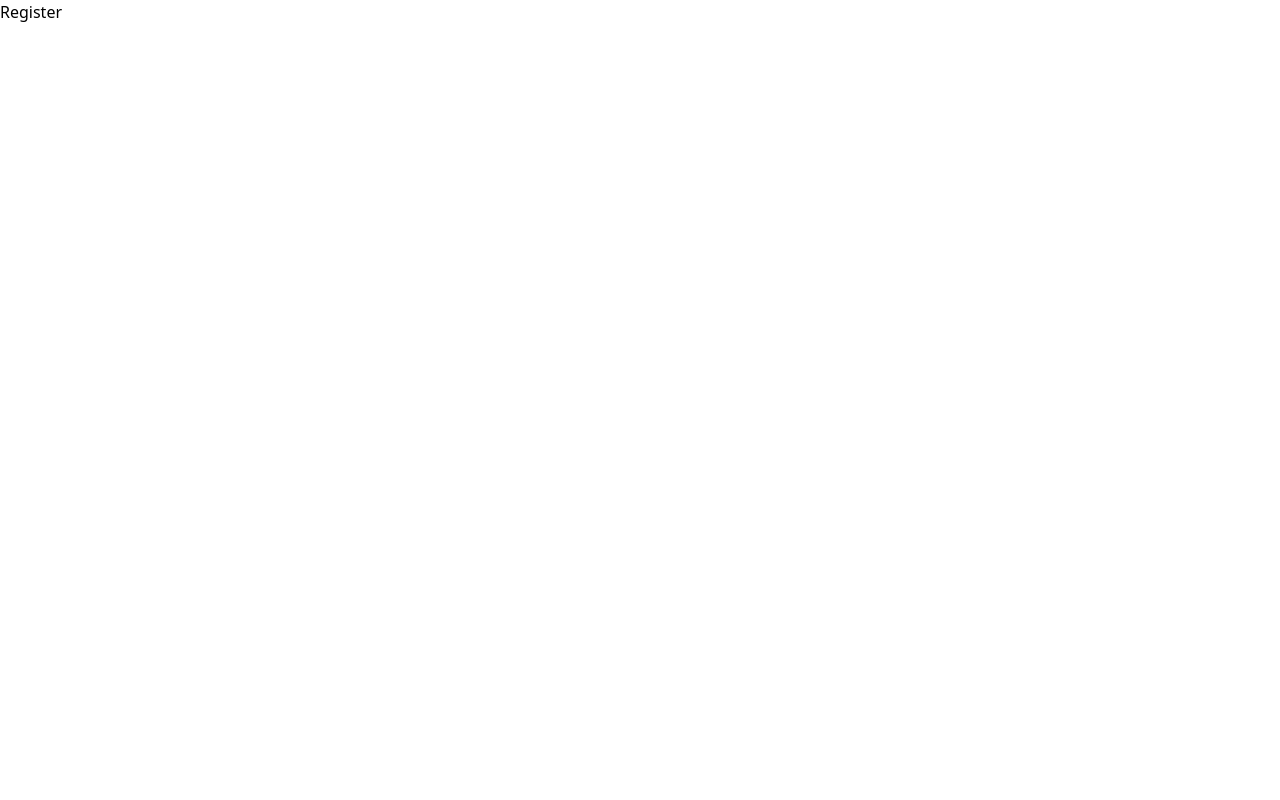
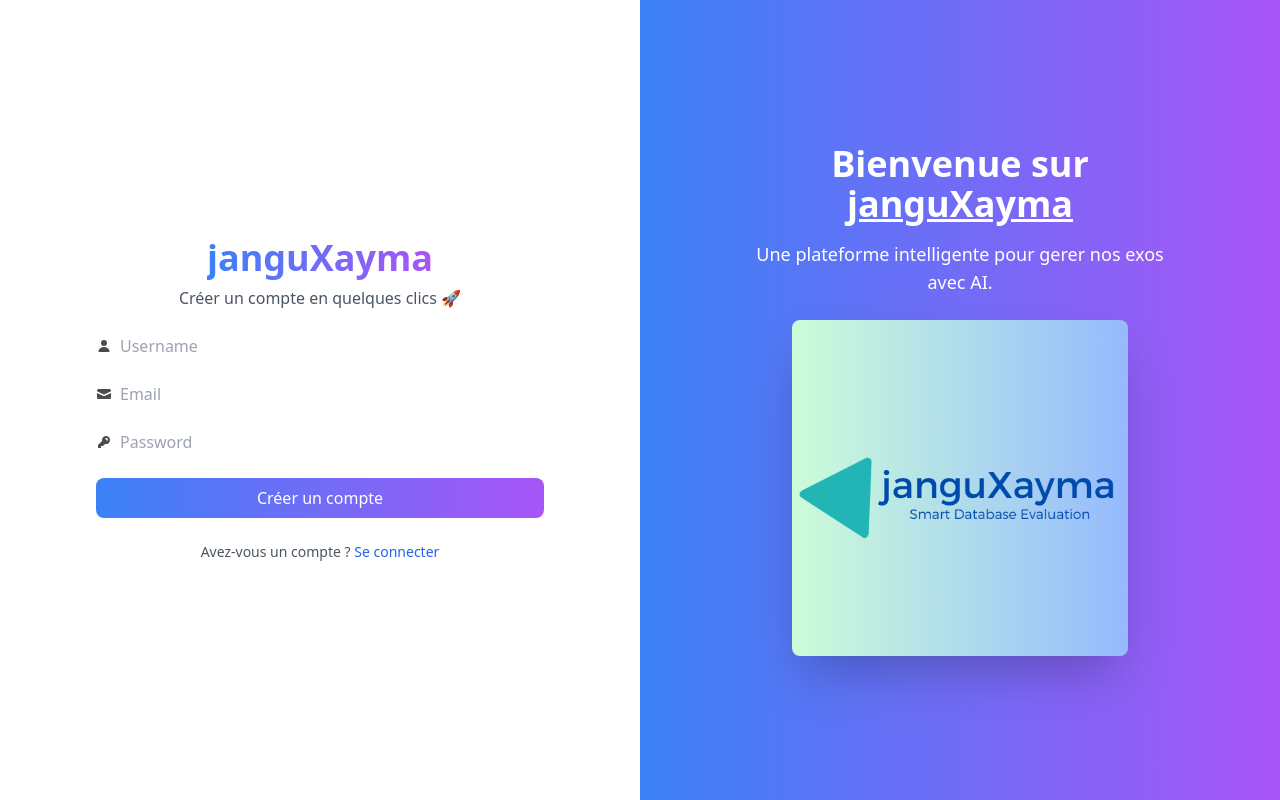
Before and after one commit to OmarDIOP0/file-management, a React (Create React App) app in the folder frontend/: page /register in a window 1280 px wide. Built offline with nearby package versions, Linux system fonts and the light colour scheme.

Commit message:
implementation register 🔐

```diff
--- a/frontend/src/pages/auth/Register.jsx
+++ b/frontend/src/pages/auth/Register.jsx
@@ -1,7 +1,174 @@
-import React from 'react'
+import React, { useState } from 'react';
+import {useMutation} from '@tanstack/react-query';
+import axios from 'axios';
+import { useNavigate } from 'react-router-dom';
+import APIURL from '../../utils/apiurl';
+import janguXayma from "../../assets/janguXayma.png";
 
-export default function Register() {
-  return (
-    <div>Register</div>
-  )
-}
+const Register = () => {
+    const [formData,setFormDate] = useState({
+        username:'',
+        email:'',
+        password:'',
+        confirmPassword:''
+    });
+    const navigate = useNavigate();
+
+    //Use Mutation for registration
+    const registerMutation = useMutation({
+        mutationFn: async (formData) => {
+            const response = await axios.post(`${APIURL}/auth/register/`,formData);
+            return response.data;
+        },
+        onSuccess: () => {
+            alert('Inscription réussie !');
+            navigate('/login');
+        },
+        onError: (error) => {
+            alert(`Erreur lors de l'inscription : ${error.message}`);
+        }
+    });
+
+    const handleSubmit  = (e) =>{
+        e.preventDefault();
+        registerMutation.mutate(formData);
+    }
+
+    const handleChange = (e) => {
+        const { name, value } = e.target;
+        setFormDate({
+            ...formData,
+            [name]: value
+        });
+    }
+    return (
+        <div className="min-h-screen flex flex-col lg:flex-row sm:flex-col overflow-hidden">
+          {/* Partie gauche : Formulaire de connexion */}
+          <div className="w-full lg:w-1/2 flex items-center justify-center p-8 bg-white">
+            <div className="max-w-md w-full space-y-6">
+              {/* Logo */}
+              <div className="text-center">
+                <span className="text-4xl font-bold bg-gradient-to-r from-blue-500 to-purple-500 bg-clip-text text-transparent">
+                janguXayma
+                </span>
+                <p className="mt-2 text-gray-600">Créer un compte en quelques clics 🚀</p>
+              </div>
+
+              {/* Formulaire de connexion */}
+              <form className="space-y-6" onSubmit={handleSubmit}>
+                {/* Champ Name */}
+                <div>
+                  <label className="w-full input input-bordered input-info flex items-center gap-2">
+                    <svg
+                      xmlns="http://www.w3.org/2000/svg"
+                      viewBox="0 0 16 16"
+                      fill="currentColor"
+                      className="h-4 w-4 opacity-70"
+                    >
+                      <path d="M8 8a3 3 0 1 0 0-6 3 3 0 0 0 0 6ZM12.735 14c.618 0 1.093-.561.872-1.139a6.002 6.002 0 0 0-11.215 0c-.22.578.254 1.139.872 1.139h9.47Z" />
+                    </svg>
+                    <input
+                      type="text"
+                      name="username"
+                      className="grow"
+                      placeholder="Username"
+                      value={formData.username}
+                      onChange={handleChange}
+                      required
+                    />
+                  </label>
+                </div>
+
+                {/* Champ Email */}
+                <div>
+                  <label className="w-full input input-bordered input-secondary flex items-center gap-2">
+                    <svg
+                      xmlns="http://www.w3.org/2000/svg"
+                      viewBox="0 0 16 16"
+                      fill="currentColor"
+                      className="h-4 w-4 opacity-70"
+                    >
+                      <path d="M2.5 3A1.5 1.5 0 0 0 1 4.5v.793c.026.009.051.02.076.032L7.674 8.51c.206.1.446.1.652 0l6.598-3.185A.755.755 0 0 1 15 5.293V4.5A1.5 1.5 0 0 0 13.5 3h-11Z" />
+                      <path d="M15 6.954 8.978 9.86a2.25 2.25 0 0 1-1.956 0L1 6.954V11.5A1.5 1.5 0 0 0 2.5 13h11a1.5 1.5 0 0 0 1.5-1.5V6.954Z" />
+                    </svg>
+                    <input
+                      type="email"
+                      name="email"
+                      className="grow"
+                      placeholder="Email"
+                      value={formData.email}
+                      onChange={handleChange}
+                      required
+                    />
+                  </label>
+                </div>
+
+                {/* Champ Mot de passe */}
+                <div>
+                  <label className="w-full input input-bordered input-primary flex items-center gap-2">
+                    <svg
+                      xmlns="http://www.w3.org/2000/svg"
+                      viewBox="0 0 16 16"
+                      fill="currentColor"
+                      className="h-4 w-4 opacity-70"
+                    >
+                      <path
+                        fillRule="evenodd"
+                        d="M14 6a4 4 0 0 1-4.899 3.899l-1.955 1.955a.5.5 0 0 1-.353.146H5v1.5a.5.5 0 0 1-.5.5h-2a.5.5 0 0 1-.5-.5v-2.293a.5.5 0 0 1 .146-.353l3.955-3.955A4 4 0 1 1 14 6Zm-4-2a.75.75 0 0 0 0 1.5.5.5 0 0 1 .5.5.75.75 0 0 0 1.5 0 2 2 0 0 0-2-2Z"
+                        clipRule="evenodd"
+                      />
+                    </svg>
+                    <input
+                      type="password"
+                      name="password"
+                      className="grow"
+                      placeholder="Password"
+                      value={formData.password}
+                      onChange={handleChange}
+                      required
+                    />
+                  </label>
+                </div>
+
+                {/* Bouton de connexion */}
+                <div>
+                  <button
+                    type="submit"
+                    className="w-full bg-gradient-to-r from-blue-500 to-purple-500 text-white py-2 px-4 rounded-lg hover:bg-gradient-to-r hover:from-blue-600 hover:to-purple-600 focus:ring-2 focus:ring-blue-500 focus:ring-offset-2 transition duration-200"
+                    disabled={registerMutation.isPending}
+                  >
+                    {registerMutation.isPending ? 'Chargement...' : 'Créer un compte'}
+                  </button>
+                </div>
+              </form>
+
+              {/* Lien vers la page de connexion */}
+              <p className="text-sm text-gray-600 text-center">
+                Avez-vous un compte ?{' '}
+                <a href="/login" className="cursor-pointer text-blue-600 hover:text-blue-500">
+                  Se connecter
+                </a>
+              </p>
+            </div>
+          </div>
+
+          {/* Partie droite : Design coloré avec image et texte */}
+          <div className="w-full lg:w-1/2 bg-gradient-to-r from-blue-500 to-purple-500 flex items-center justify-center p-8">
+            <div className="text-center text-white max-w-md">
+              <h2 className="text-4xl font-bold mb-4">
+                Bienvenue sur <span className="underline">janguXayma</span>
+              </h2>
+              <p className="text-lg mb-6">
+                Une plateforme intelligente pour gerer nos exos avec AI.
+              </p>
+              <img
+                src={janguXayma} alt="Jangu Xayma" // Assurez-vous que le chemin de l'image est correct
+                className="w-9/12 h-auto rounded-lg shadow-2xl mx-auto"
+              />
+            </div>
+          </div>
+        </div>
+      );
+    };
+
+export default Register;
--- /dev/null
+++ b/frontend/src/utils/apiurl.js
@@ -0,0 +1,2 @@
+const APIURL = 'https://127.0.0.1:8000/api';
+export default APIURL;
```
